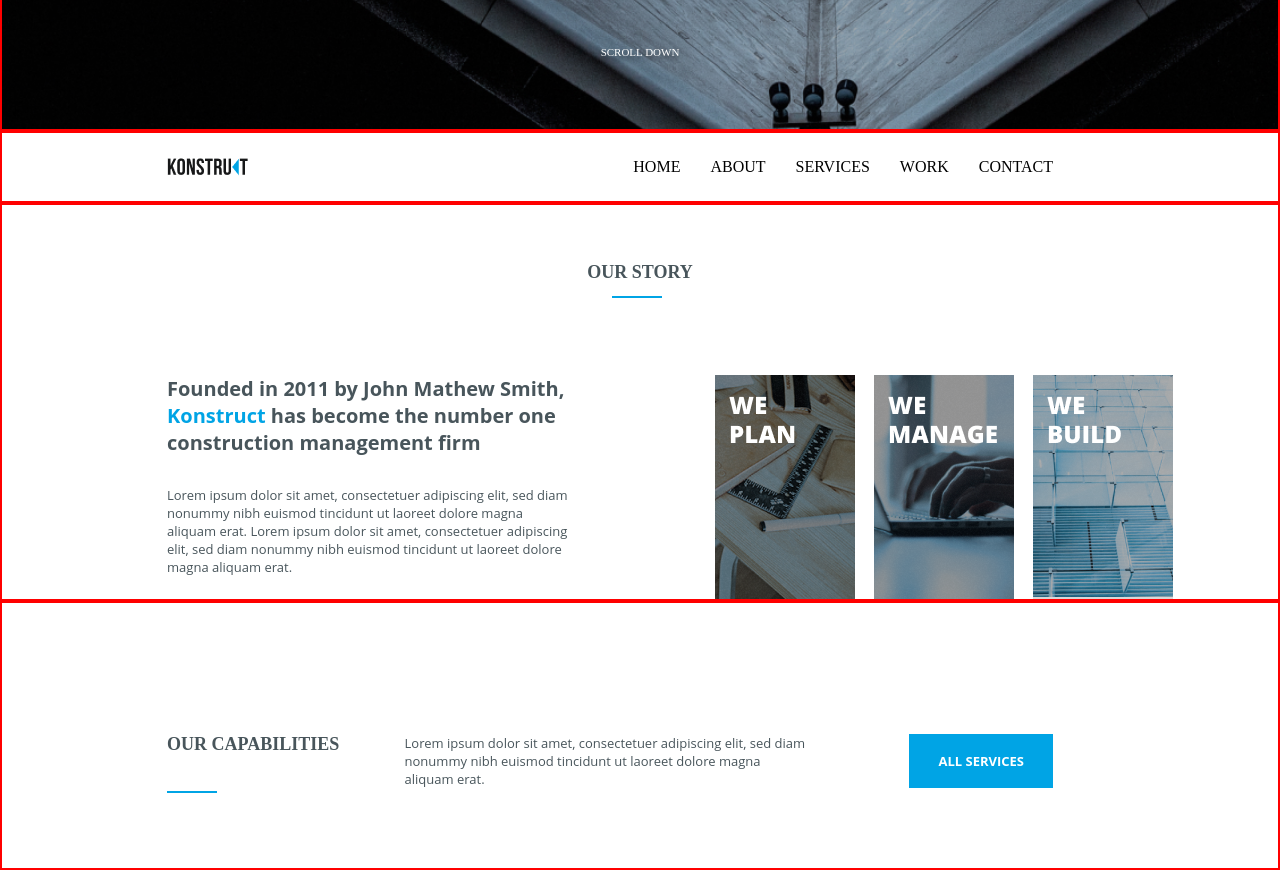
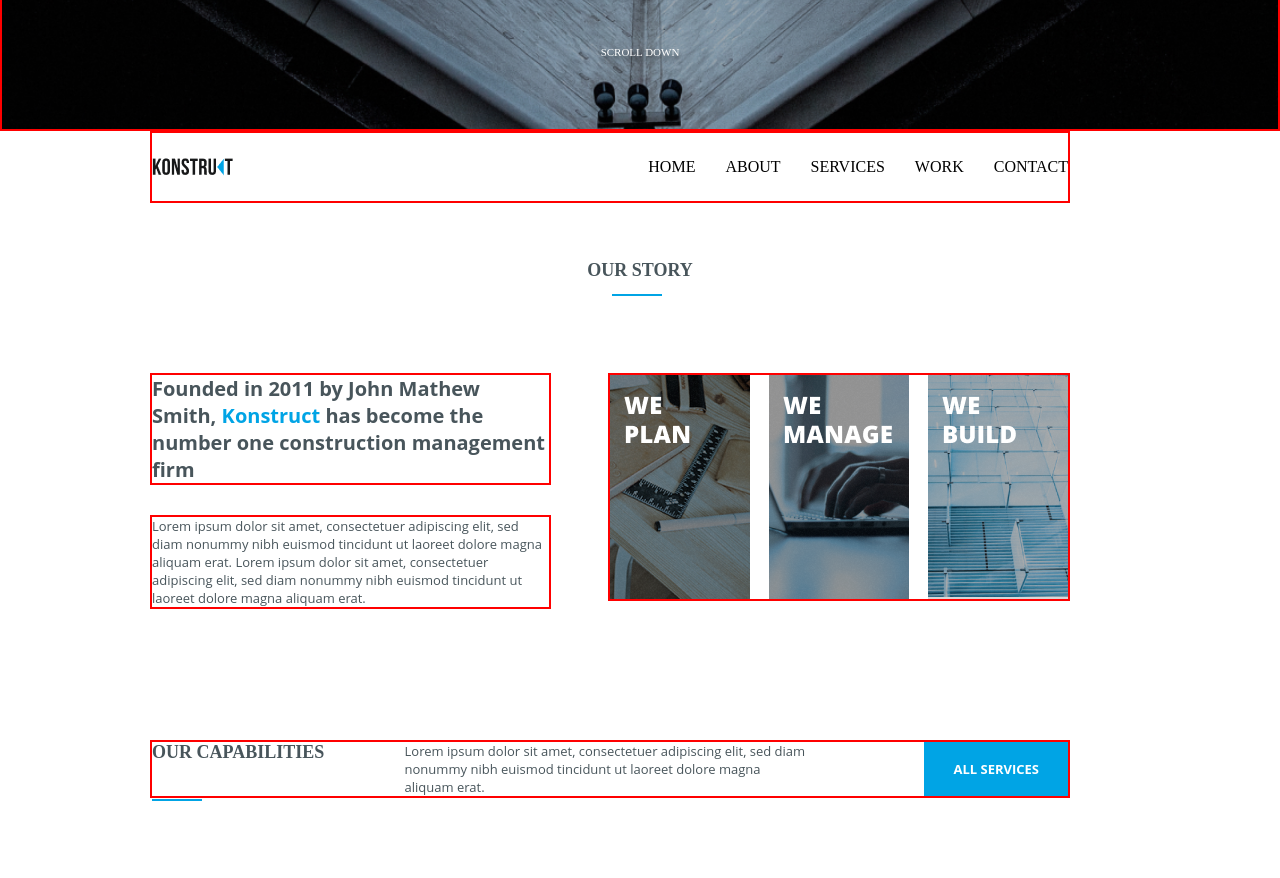
Before and after one commit to bezy21/Konstrukt, a plain HTML site: page index.html in a window 1280 px wide. Shown: the part 740-1618 px from the top of the page. Drawn offline with Linux system fonts and the light colour scheme.

Commit message:
Lesson1_fixet1

```diff
--- a/Styles.Css
+++ b/Styles.Css
@@ -28,6 +28,7 @@
     background-image: url(./images/bg.jpg);
     background-repeat: no-repeat;
     background-size: cover;
+    background-position: center;
 
 
 
@@ -72,6 +73,7 @@
     justify-content: space-between;
     margin-left: 150px;
     margin-right: 210px;
+    border: 2px solid red;
   }
   .container2 img {
     padding-top: 25px;
@@ -123,8 +125,9 @@
   }
   .image {
     display: flex;
-    flex: 0 1 50%;
+    margin-right: 210px;
     height: 80%;
+    border: 2px solid red;
   }
   .image img:not(:last-child) {
     margin-right: 19px;
@@ -140,6 +143,7 @@
     font-style: normal;
     font-weight: normal;
     font-size: 13px;
+    border: 2px solid red;
   }
   .ph3 p {
     font-family: "Open Sans";
@@ -147,6 +151,7 @@
     color: #48555b;
     font-style: normal;
     font-weight: bold;
+    border: 2px solid red;
   }
   .ph3 span {
     color: #00a4e5;
@@ -158,6 +163,7 @@
     justify-content: space-between;
     margin-left: 150px;
     margin-right: 210px;
+    border: 2px solid red;
   }
   .OUR_CAP h2::before {
     content: "";
--- a/index.html
+++ b/index.html
@@ -28,7 +28,7 @@
     </header>
     <main>
       <section class="sec1">
-        <div class="container">
+
           <div class="container2">
             <img src="./images/projeco-logo-black.png" alt="KONSTUCT" />
             <nav>
@@ -40,11 +40,12 @@
                 <li>CONTACT</li>
               </ul>
             </nav>
-          </div>
+
         </div>
       </section>
       <section class="sec2">
-        <div class="container">
+
+
           <div class="container3">
               <h2>OUR STORY</h2>
             </div>
@@ -68,11 +69,11 @@
               <img src="./images/deliver.png" alt="build" />
             </div>
           </div>
-        </div>
+
         </div>
       </section>
       <section class="sec3">
-        <div class="container">
+
           <div class="OUR_CAP">
           <h2>OUR CAPABILITIES</h2>
           <p>Lorem ipsum dolor sit amet, consectetuer adipiscing elit, sed diam nonummy nibh euismod tincidunt ut laoreet dolore magna aliquam erat.</p>
```
